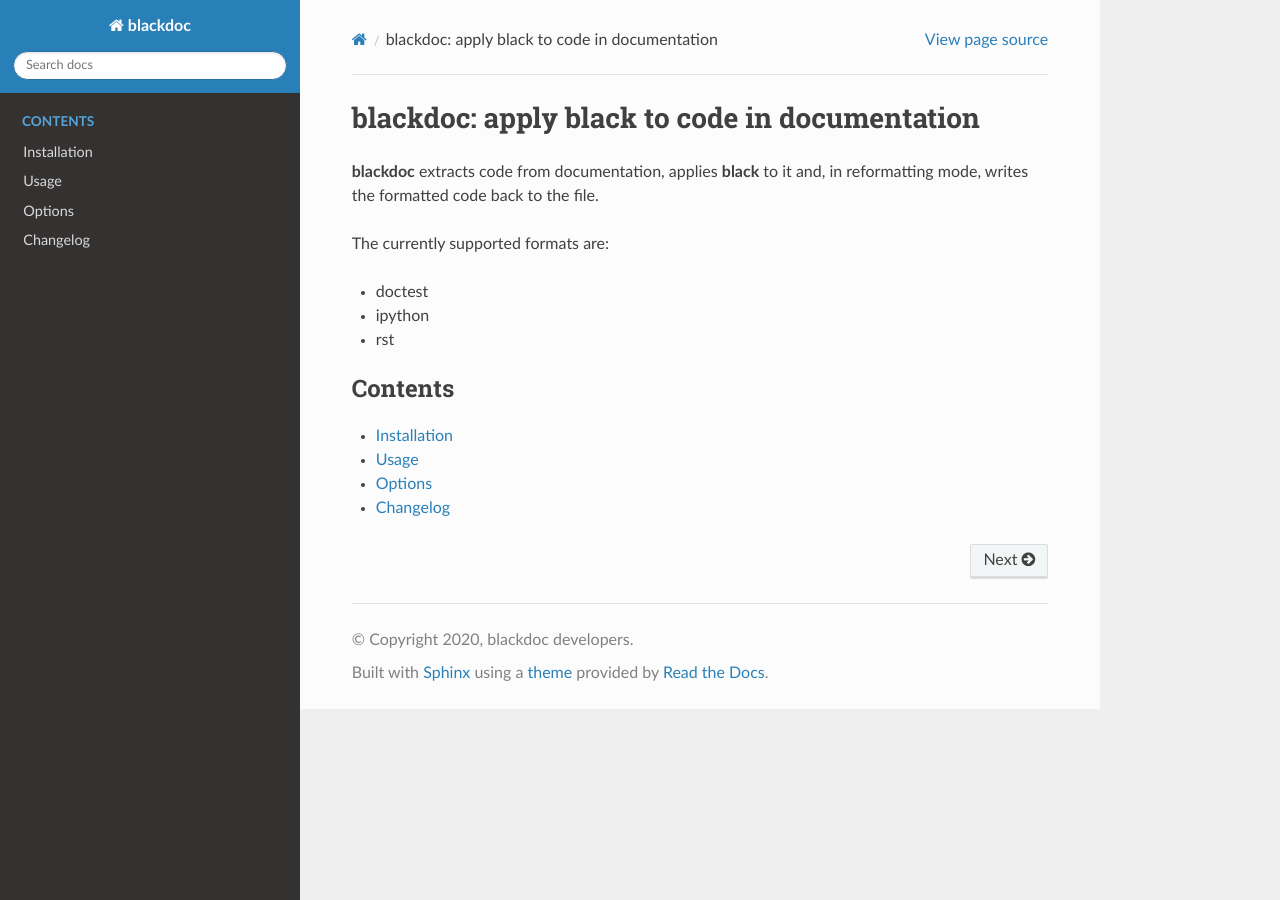
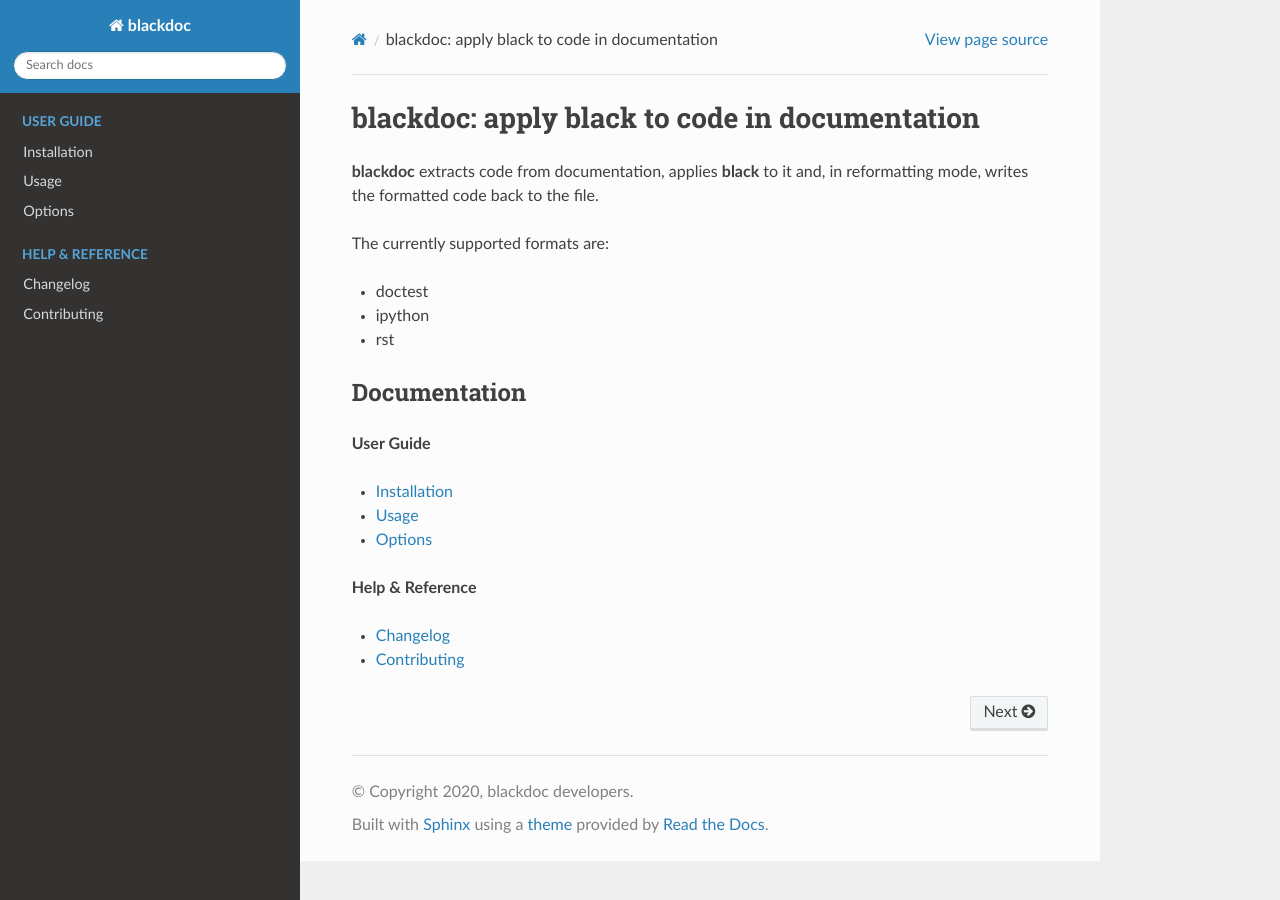
Before and after one commit to keewis/blackdoc, a Sphinx documentation site: the page built from doc/index.rst, in a window 1280 px wide. Built offline with Sphinx 7.4.7 and the Read the Docs theme 2.0.0, drawn with Linux system fonts in a browser that asks for light colours.

Commit message:
add a draft version of the contributing guide

```diff
--- a/doc/index.rst
+++ b/doc/index.rst
@@ -10,12 +10,34 @@
 - ipython
 - rst
 
+Documentation
+-------------
+**User Guide**
+
+* :doc:`installing`
+* :doc:`usage`
+* :doc:`options`
+
 
 .. toctree::
    :maxdepth: 1
-   :caption: Contents
+   :caption: User Guide
+   :hidden:
 
    installing
    usage
    options
+
+**Help & Reference**
+
+* :doc:`changelog`
+* :doc:`contributing`
+
+
+.. toctree::
+   :maxdepth: 1
+   :caption: Help & Reference
+   :hidden:
+
    changelog
+   contributing
```
Also changed, not shown: doc/contributing.rst (added, +28 -0 lines).
